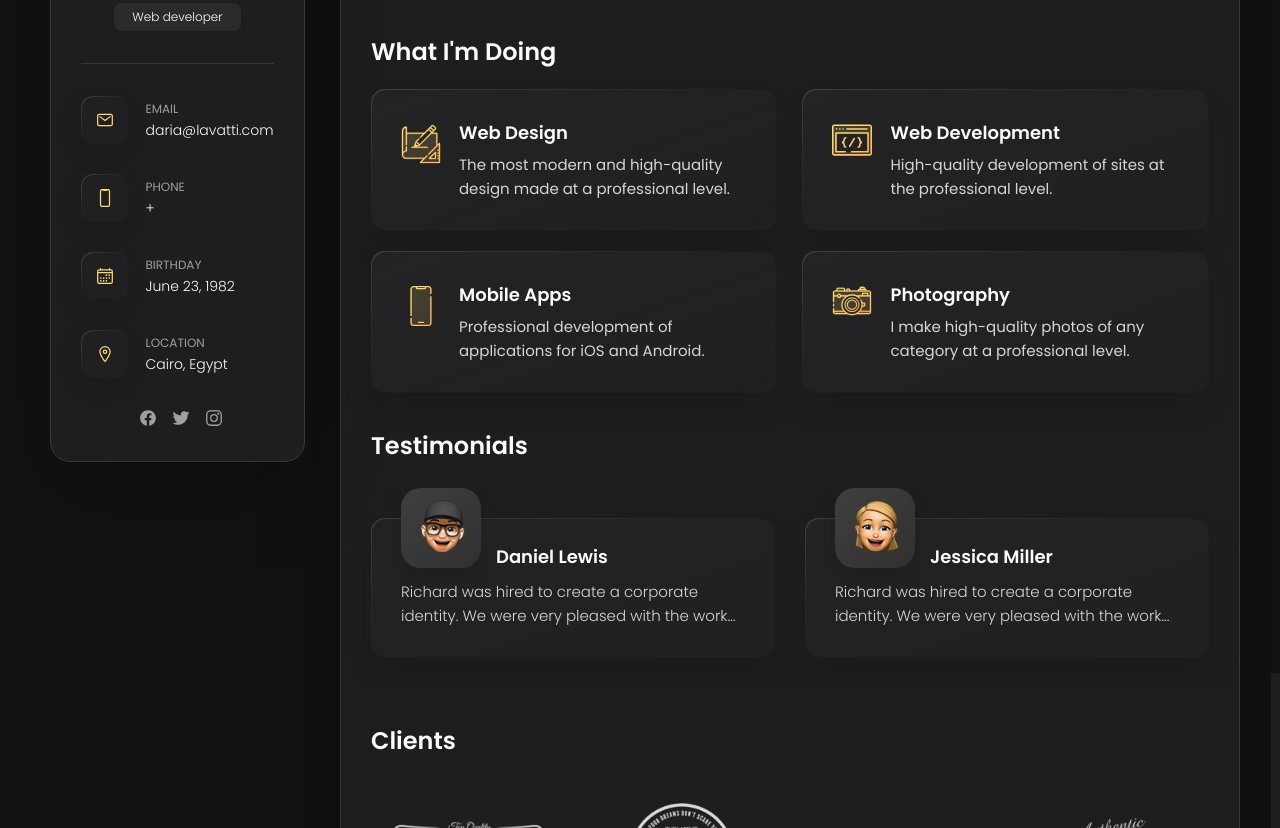
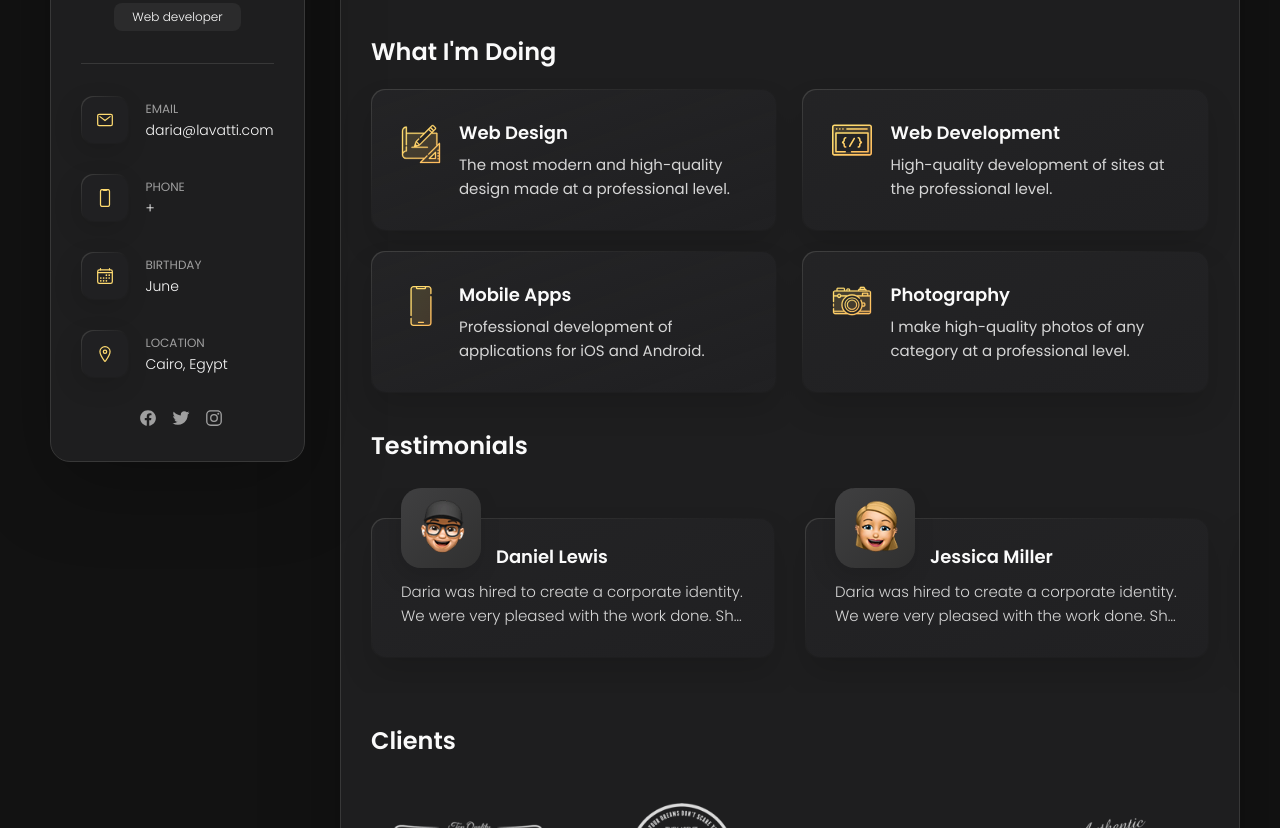
Before and after one commit to Artanovskaya/artanovskaya.github.io, a plain HTML site: page index.html in a window 1280 px wide. Shown: the part 344-1172 px from the top of the page. Drawn offline with nearby package versions, Linux system fonts and the light colour scheme.

Commit message:
Update index.html

```diff
--- a/index.html
+++ b/index.html
@@ -42,11 +42,11 @@
       <div class="sidebar-info">
 
         <figure class="avatar-box">
-          <img src="./assets/images/my-avatar.png" alt="Richard hanrick" width="80">
+          <img src="./assets/images/my-avatar.png" alt="Daria Lavatti" width="80">
         </figure>
 
         <div class="info-content">
-          <h1 class="name" title="Richard hanrick">Daria Lavatti</h1>
+          <h1 class="name" title="Daria Lavatti">Daria Lavatti</h1>
 
           <p class="title">Web developer</p>
         </div>
@@ -102,7 +102,7 @@
             <div class="contact-info">
               <p class="contact-title">Birthday</p>
 
-              <time datetime="1982-06-23">June 23, 1982</time>
+              <time datetime="1982-06-23">June</time>
             </div>
 
           </li>
@@ -325,7 +325,7 @@
 
                 <div class="testimonials-text" data-testimonials-text>
                   <p>
-                    Richard was hired to create a corporate identity. We were very pleased with the work done. She has a
+                    Daria was hired to create a corporate identity. We were very pleased with the work done. She has a
                     lot of experience
                     and is very concerned about the needs of client. Lorem ipsum dolor sit amet, ullamcous cididt
                     consectetur adipiscing
@@ -347,7 +347,7 @@
 
                 <div class="testimonials-text" data-testimonials-text>
                   <p>
-                    Richard was hired to create a corporate identity. We were very pleased with the work done. She has a
+                    Daria was hired to create a corporate identity. We were very pleased with the work done. She has a
                     lot of experience
                     and is very concerned about the needs of client. Lorem ipsum dolor sit amet, ullamcous cididt
                     consectetur adipiscing
@@ -369,7 +369,7 @@
 
                 <div class="testimonials-text" data-testimonials-text>
                   <p>
-                    Richard was hired to create a corporate identity. We were very pleased with the work done. She has a
+                    Daria was hired to create a corporate identity. We were very pleased with the work done. She has a
                     lot of experience
                     and is very concerned about the needs of client. Lorem ipsum dolor sit amet, ullamcous cididt
                     consectetur adipiscing
@@ -391,7 +391,7 @@
 
                 <div class="testimonials-text" data-testimonials-text>
                   <p>
-                    Richard was hired to create a corporate identity. We were very pleased with the work done. She has a
+                    Daria was hired to create a corporate identity. We were very pleased with the work done. She has a
                     lot of experience
                     and is very concerned about the needs of client. Lorem ipsum dolor sit amet, ullamcous cididt
                     consectetur adipiscing
@@ -437,7 +437,7 @@
 
               <div data-modal-text>
                 <p>
-                  Richard was hired to create a corporate identity. We were very pleased with the work done. She has a
+                  Daria was hired to create a corporate identity. We were very pleased with the work done. She has a
                   lot of experience
                   and is very concerned about the needs of client. Lorem ipsum dolor sit amet, ullamcous cididt
                   consectetur adipiscing
```
